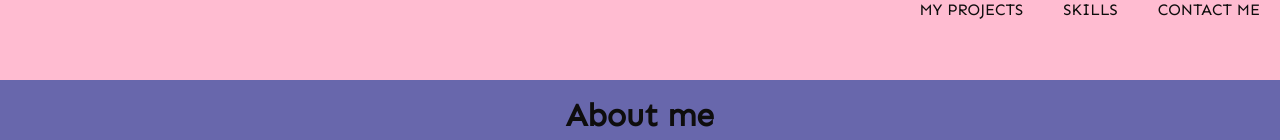
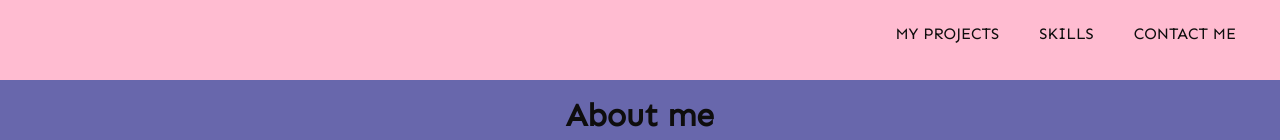
Before and after one commit to Sailornina/my-portfolio-react, a React (Create React App) app: page / in a window 1280 px wide. Shown: the top 140 px of the page. Built offline with nearby package versions, Linux system fonts and the light colour scheme.

Commit message:
added styles in navbar

```diff
--- a/src/styles/_navbar.scss
+++ b/src/styles/_navbar.scss
@@ -10,6 +10,7 @@
     justify-content: flex-end;
     align-content: center;
     height: 10vh;
+    padding: 1.5rem;
 
     & a {
         text-transform: uppercase;
```
